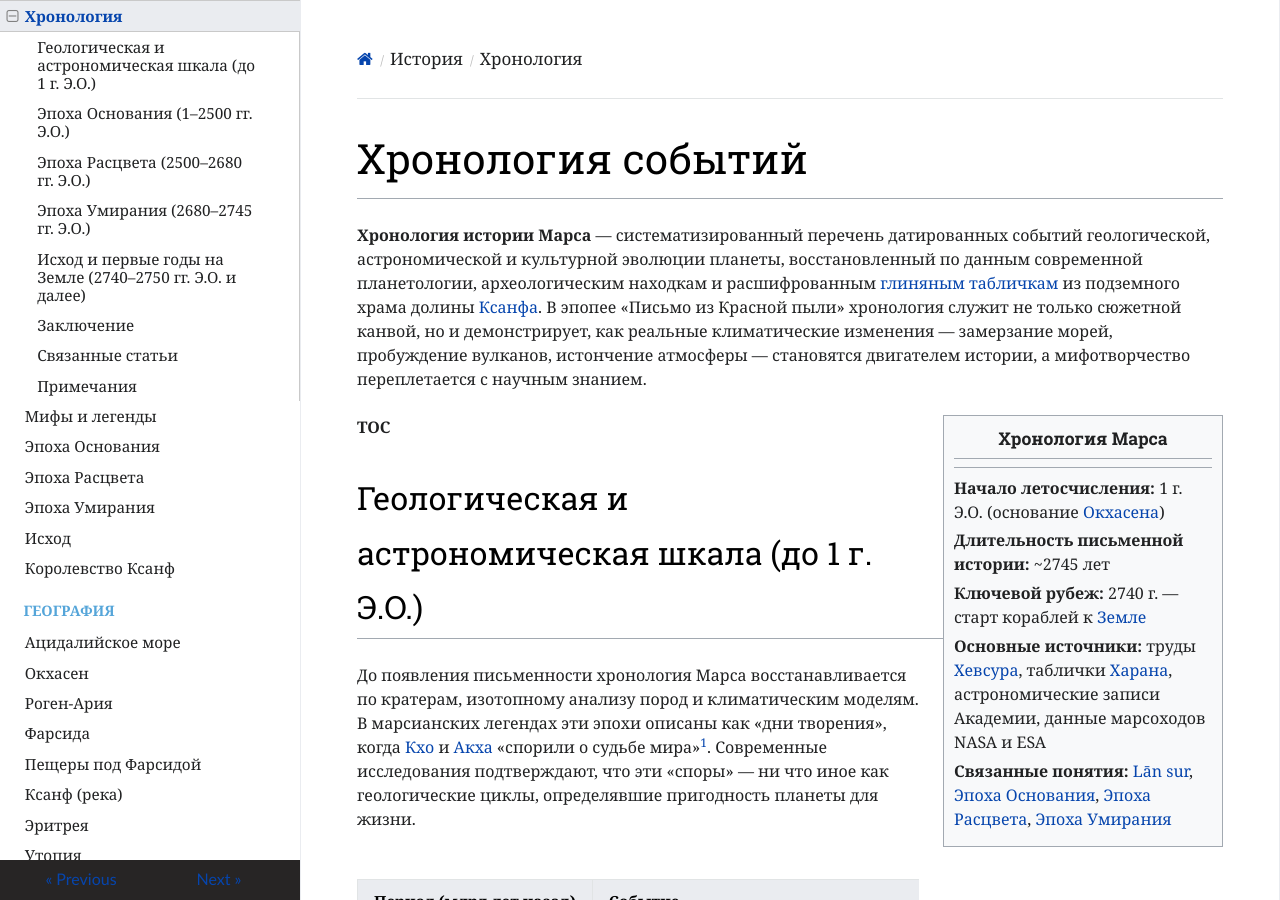
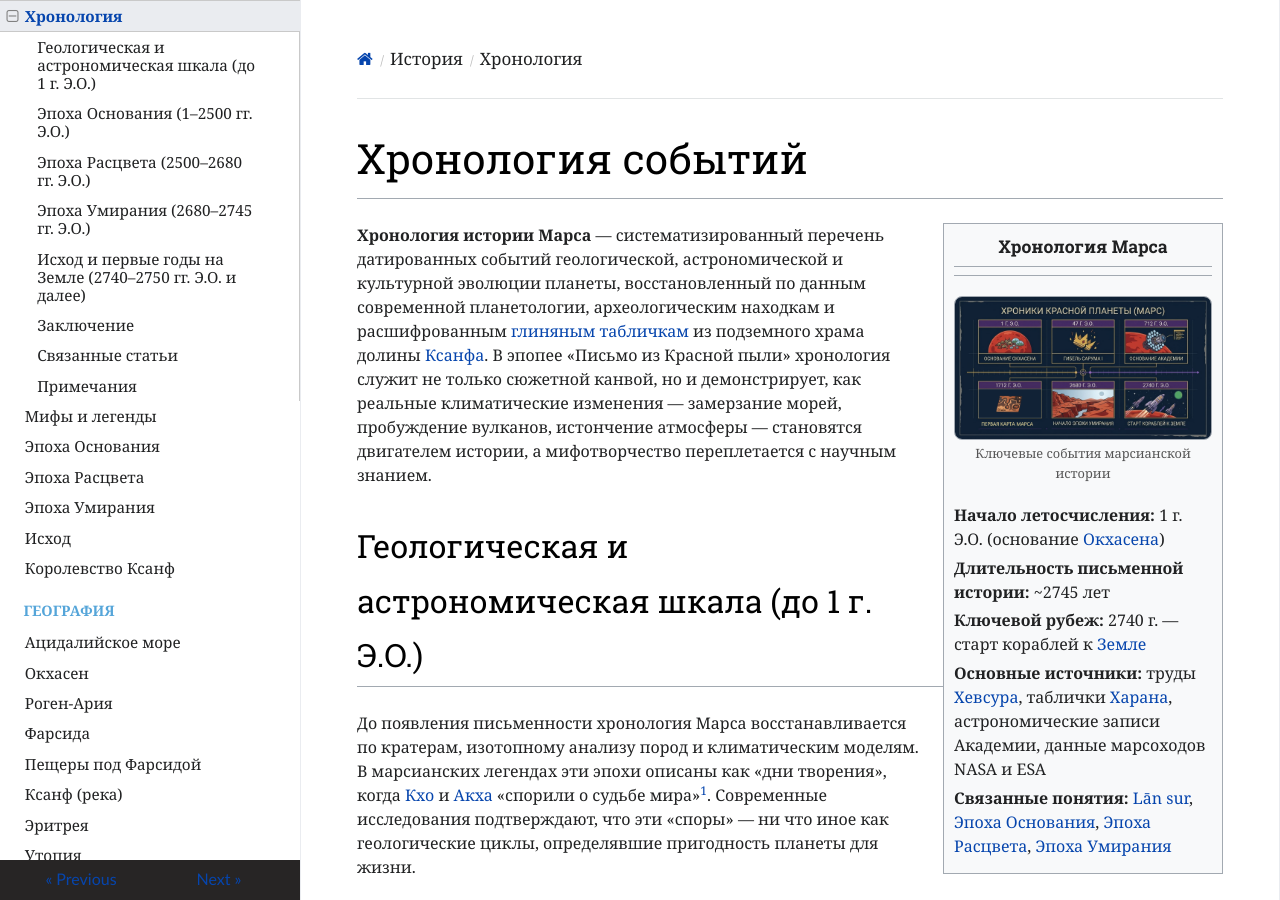
Before and after one commit to ivanhohlov14-bit/mars-encyclopedia, an MkDocs documentation site: the page built from docs/history/timeline.md, in a window 1280 px wide and 900 px high. Built offline with MkDocs 1.6.1, drawn with Linux system fonts in a browser that asks for light colours; nearby versions of some CDN libraries.

Commit message:
Update timeline.md

```diff
--- a/docs/history/timeline.md
+++ b/docs/history/timeline.md
@@ -1,10 +1,14 @@
 # Хронология событий
-
-**Хронология истории Марса** — систематизированный перечень датированных событий геологической, астрономической и культурной эволюции планеты, восстановленный по данным современной планетологии, археологическим находкам и расшифрованным [глиняным табличкам](tablichki.md) из подземного храма долины [Ксанфа](ksanf.md). В эпопее «Письмо из Красной пыли» хронология служит не только сюжетной канвой, но и демонстрирует, как реальные климатические изменения — замерзание морей, пробуждение вулканов, истончение атмосферы — становятся двигателем истории, а мифотворчество переплетается с научным знанием.
 
 <div class="infobox" style="float: right; width: 280px; background: #f8f9fa; border: 1px solid #a2a9b1; padding: 10px; margin: 0 0 1rem 1.5rem; font-size: 0.9rem;">
   <h3 style="margin: 0; text-align: center;">Хронология Марса</h3>
   <hr>
+
+<div style="text-align: center; margin: 20px 0;">
+  <img src="https://raw.githubusercontent.com/ivanhohlov14-bit/mars-encyclopedia/main/docs/assets/images/timeline-chart.png" alt="Хронология событий Марса" style="width: 100%; max-width: 800px; border: 1px solid #a2a9b1; border-radius: 8px;">
+  <div style="font-size: 0.8rem; color: #555; margin-top: 4px;">Ключевые события марсианской истории</div>
+</div>
+
   <p><b>Начало летосчисления:</b> 1 г. Э.О. (основание <a href="okhasen.md">Окхасена</a>)</p>
   <p><b>Длительность письменной истории:</b> ~2745 лет</p>
   <p><b>Ключевой рубеж:</b> 2740 г. — старт кораблей к <a href="earth.md">Земле</a></p>
@@ -12,7 +16,7 @@
   <p><b>Связанные понятия:</b> <a href="lan-sur.md">Lān sur</a>, <a href="epokha-osnovaniya.md">Эпоха Основания</a>, <a href="epokha-rascveta.md">Эпоха Расцвета</a>, <a href="epokha-umiraniya.md">Эпоха Умирания</a></p>
 </div>
 
-__TOC__
+**Хронология истории Марса** — систематизированный перечень датированных событий геологической, астрономической и культурной эволюции планеты, восстановленный по данным современной планетологии, археологическим находкам и расшифрованным [глиняным табличкам](tablichki.md) из подземного храма долины [Ксанфа](ksanf.md). В эпопее «Письмо из Красной пыли» хронология служит не только сюжетной канвой, но и демонстрирует, как реальные климатические изменения — замерзание морей, пробуждение вулканов, истончение атмосферы — становятся двигателем истории, а мифотворчество переплетается с научным знанием.
 
 ## Геологическая и астрономическая шкала (до 1 г. Э.О.)
 
```
